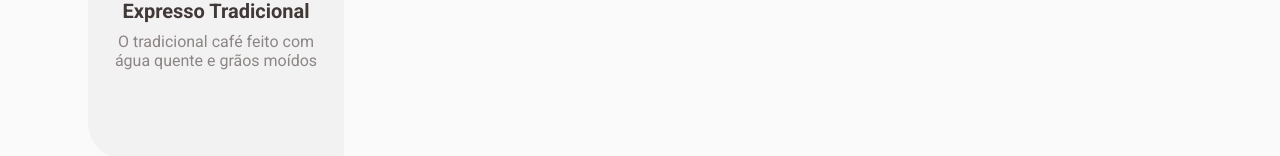
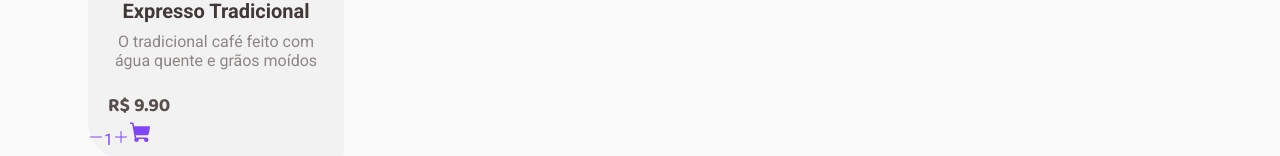
Before and after one commit to ciceroff/coffee-delivery, a React (Vite) app: page / in a window 1280 px wide. Shown: the part 910-1066 px from the top of the page. Built offline with nearby package versions, Linux system fonts and the light colour scheme.

Commit message:
♻️ add more price and counter to coffee component

```diff
--- a/src/components/Coffee/index.tsx
+++ b/src/components/Coffee/index.tsx
@@ -15,6 +15,7 @@ import {
   macchiato,
   mocaccino,
 } from '../../assets'
+import { Minus, Plus, ShoppingCart } from 'phosphor-react'
 
 const coffees = {
   arabe: {
@@ -120,7 +121,13 @@ export function Coffee({ type }: CoffeeProps) {
       <span>{coffees[`${type}`].title}</span>
       <p id="description">{coffees[`${type}`].description}</p>
 
-      <div></div>
+      <div id="cardPrice">
+        <p>R$ 9.90</p>
+        <Minus />
+        1
+        <Plus />
+        <ShoppingCart size={24} weight="fill" />
+      </div>
     </CoffeeContainer>
   )
 }
--- a/src/components/Coffee/styles.ts
+++ b/src/components/Coffee/styles.ts
@@ -15,6 +15,17 @@ export const CoffeeContainer = styled.div`
     transform: translateX(-50%);
     display: flex;
     justify-content: center;
+  }
+
+  #cardPrice {
+    p {
+      font-family: 'Baloo 2';
+      font-size: 1.2rem;
+      font-weight: 900;
+      padding-left: 1.25rem;
+      padding-top: 1.25rem;
+      color: ${(props) => props.theme['base-text']};
+    }
   }
 
   span {
```
